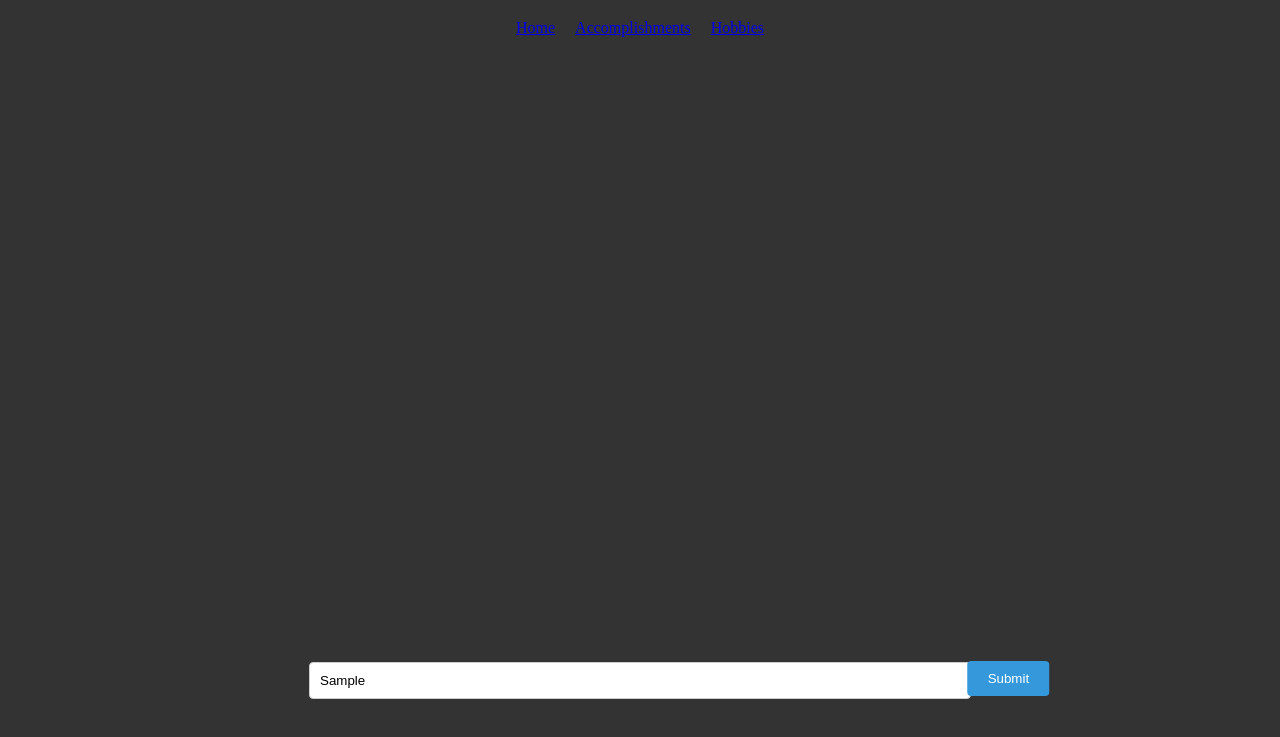
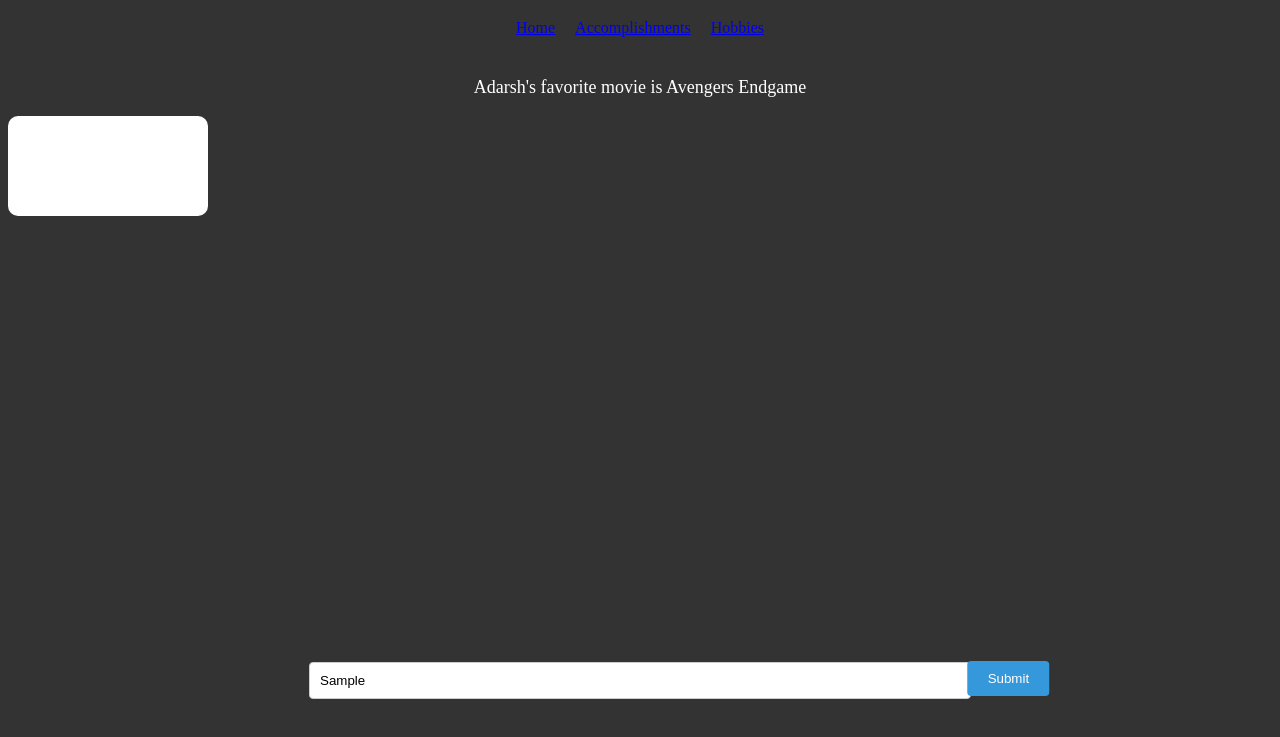
Before and after one commit to sportninjia/adarshs_portfolio, a plain HTML site: page skill.html in a window 1280 px wide. Both pictures are taken after typing "Sample" into the empty fields and a click on the button "Submit". Shown: the part 61-798 px from the top of the page. Drawn offline with Linux system fonts and the light colour scheme.

Commit message:
code updated

```diff
--- a/skill.css
+++ b/skill.css
@@ -51,3 +51,11 @@ body {
 #submit:hover {
     background-color: #2980b9;
 }
+
+.square{
+    width: 200px;
+    height: 100px;
+    background-color: white;
+    border-radius: 10px;
+    left: 0%;
+}
--- a/skill.html
+++ b/skill.html
@@ -15,12 +15,12 @@
     </p>
 
     <p id="result"></p> <!-- Output shown here -->
-
+    <div class="square"></div>
     <input type="text" id="search" placeholder="Enter">
     <button id="submit" onclick="answer()">Submit</button>
 
     <script>
-        var searchAnswer = ["Who is Adarsh?","What was his first first programming language that he learned?", "Fun fact about Adarsh"];
+        var searchAnswer = ["Who is Adarsh?","What was his first first programming language that he learned?", "Fun fact about Adarsh", "What languages can Adarsh speak?", "What is Adarsh's favorite movie?"];
 
         function answer() {
             var search = document.getElementById("search").value;
@@ -30,16 +30,27 @@
                 result.innerHTML = "Adarsh is a student at Waukee NW located in Waukee, Iowa";
 
             }
-            if (searchAnswer.includes("What was his first first programming language that he learned?")){
 
-                result.innerHTML = "The first programming lanuage that Adarsh learned was HTML & CSS";
+            if (searchAnswer.includes("What was his first first programming language that he learned?")) {
+                result.innerHTML = "The first programming language that Adarsh learned was HTML & CSS";
 
+            }
             if (searchAnswer.includes("Fun fact about Adarsh")){
-                result.innnerHTML = "Adarsh's favorite sport is basketball"
+                result.innerHTML = "Adarsh went to Taekwondo for 4 years";
+            }
 
-            } else {
-                result.innerHTML = "I don't know the answer to that question.";
+            if (searchAnswer.includes("What languages can Adarsh speak?")){
+                result.innerHTML = "Adarsh can speak english and malayalam";
             }
+
+            if (searchAnswer.includes("What is Adarsh's favorite movie?")){
+                result.innerHTML = "Adarsh's favorite movie is Avengers Endgame";
+            }
+
+            else {
+                result.innerHTML = "Please enter a valid question.";
+            }
+
         }
     </script>
 </body>
```
